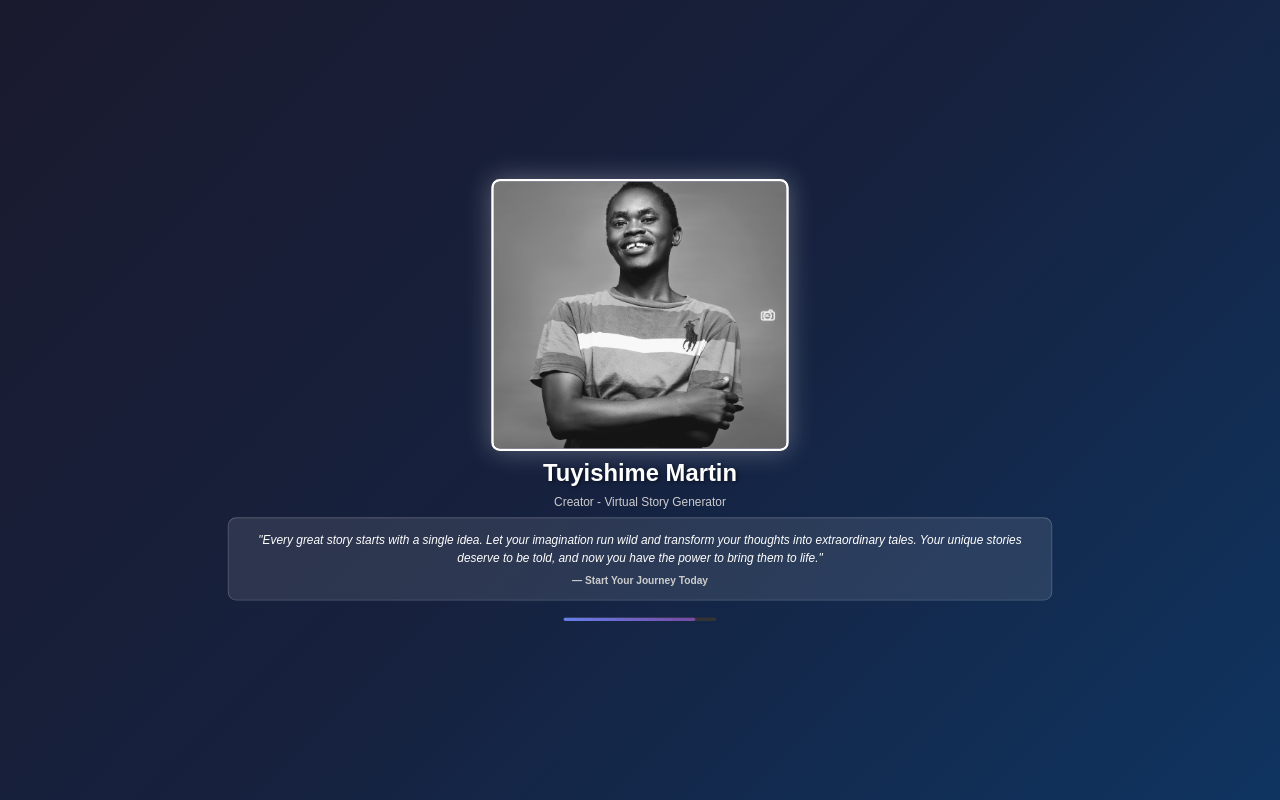
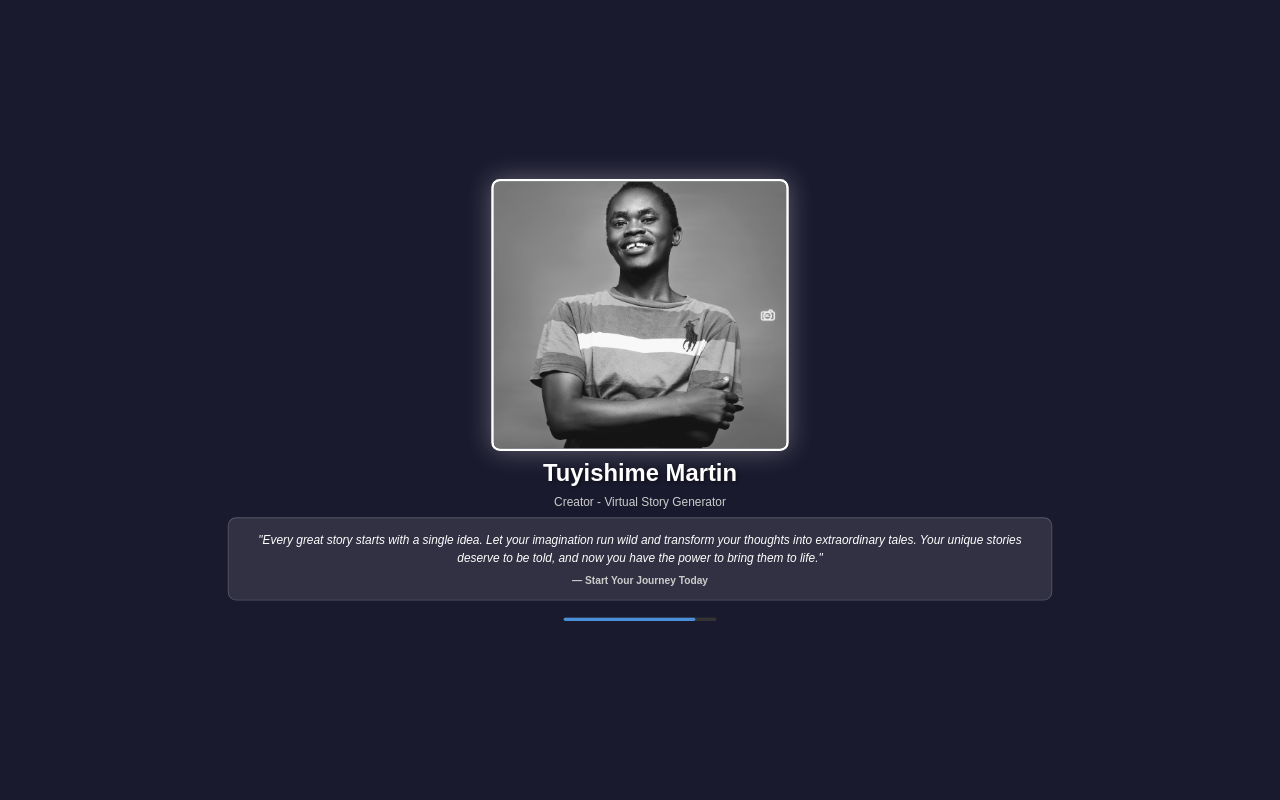
Before and after one commit to tuyishime812/virtual-story-generator, a Flask app: page / in a window 1280 px wide. Run offline with Flask 3, Linux system fonts and the light colour scheme.

Commit message:
Use solid colors instead of gradients

```diff
--- a/templates/splash.html
+++ b/templates/splash.html
@@ -13,7 +13,7 @@
 
         body {
             font-family: Arial, sans-serif;
-            background: linear-gradient(135deg, #1a1a2e 0%, #16213e 50%, #0f3460 100%);
+            background: #1a1a2e;
             min-height: 100vh;
             display: grid;
             place-items: center;
@@ -89,7 +89,7 @@
 
         .loading-progress {
             height: 100%;
-            background: linear-gradient(90deg, #667eea, #764ba2);
+            background: #4a90d9;
             border-radius: 2px;
             animation: loading 10s linear forwards;
         }
```
